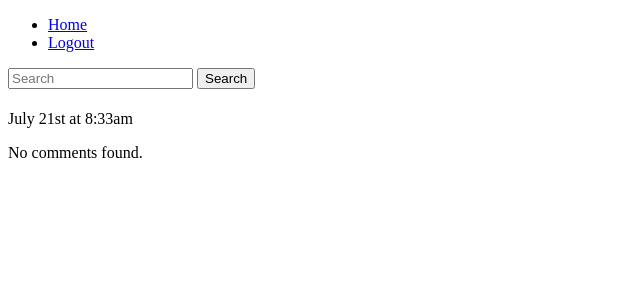
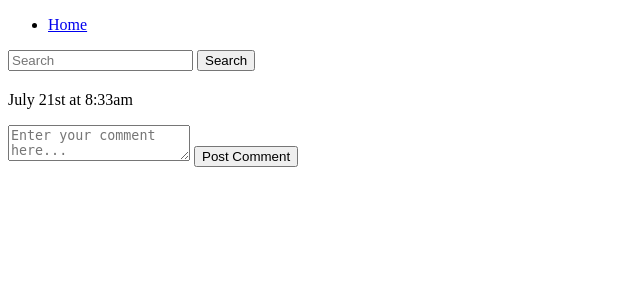
Before and after one commit to nazmulb/blogging_app, a Symfony app: template templates/blog/post_show.html.twig in a window 1280 px wide. Shown: the top 300 px of the page, without its empty margins (0-640 px from the left). Run offline with Twig, Linux system fonts and the light colour scheme; the template is opened without the code that fills it, so the values that code supplies are empty; some libraries are stand-ins or nearby versions.

Commit message:
added codes

```diff
--- a/assets/scss/_variables.scss
+++ b/assets/scss/_variables.scss
@@ -8,3 +8,4 @@ $box-border-color: #eee;
 $box-shadow-color: #eee;
 
 $link-color: #333;
+$header-bg-color: #fafafa;
--- a/templates/_header.html.twig
+++ b/templates/_header.html.twig
@@ -1,11 +1,10 @@
 <nav class="navbar bp-navbar">
     <ul class="navbar-nav bp-navbar-nav mr-auto mt-2 mt-lg-0">
-        <li class="nav-item">
-            <a class="nav-link" href="{{ path('blog_index') }}">Home</a>
-        </li>
-        <li class="nav-item">
-            <a class="nav-link" href="{{ path('blog_index') }}">Logout</a>
-        </li>
+        {% block topnav %}
+            <li class="nav-item">
+                <a class="nav-link" href="{{ path('blog_index') }}">Home</a>
+            </li>
+        {% endblock %}
     </ul>
     <form action="{{ path('blog_index') }}" method="get" class="form-inline my-2 my-lg-0">
         <div class="form-group">
--- a/templates/blog/post_show.html.twig
+++ b/templates/blog/post_show.html.twig
@@ -3,27 +3,30 @@
 {% block title %}Post Details{% endblock %}
 
 {% block content %}
-<div>
-    <h1>{{ post.title }}</h1>
+<div class="box-card bp-post-details">
+    <h2 class="post-title">{{ post.title }}</h2>
 
-    <p class="post-metadata">
-        <span class="metadata"><i class="fa fa-calendar"></i> {{ post.publishedAt|date("F jS \\a\\t g:ia") }}</span>
+    <p class="post-date">
+        {{ post.publishedAt|date("F jS \\a\\t g:ia") }}
     </p>
 
-    {{ post.content }}
+    <p>{{ post.content }}</p>
+
+
+    <form action="{{ path('blog_index') }}" method="get" class="form post-comment-form">
+        <div class="form-group">
+            <textarea class="form-control post-comment-form-input" name="comment" placeholder="Enter your comment here..."></textarea>
+            <button class="btn btn-secondary" type="submit">Post Comment</button>
+        </div>
+    </form>
 
     {% for comment in post.comments %}
-        <div class="row post-comment">
-            <h4 class="col-sm-3">
-                <strong>{{ comment.publishedAt|date("F jS \\a\\t g:ia") }}</strong>
-            </h4>
-            <div class="col-sm-9">
+        <div class="box-card post-comment">
+            <p class="post-comment-date">{{ comment.publishedAt|date("F jS \\a\\t g:ia") }}</p>
+
+            <p class="post-comment-text">
                 {{ comment.content|escape }}
-            </div>
-        </div>
-    {% else %}
-        <div class="post-comment">
-            <p>No comments found.</p>
+            </p>
         </div>
     {% endfor %}
 </div>
```
Also changed, not shown: assets/scss/_global.scss (+2 -14 lines), assets/scss/app.scss (+24 -0 lines), templates/blog/index.html.twig (+5 -5 lines).
